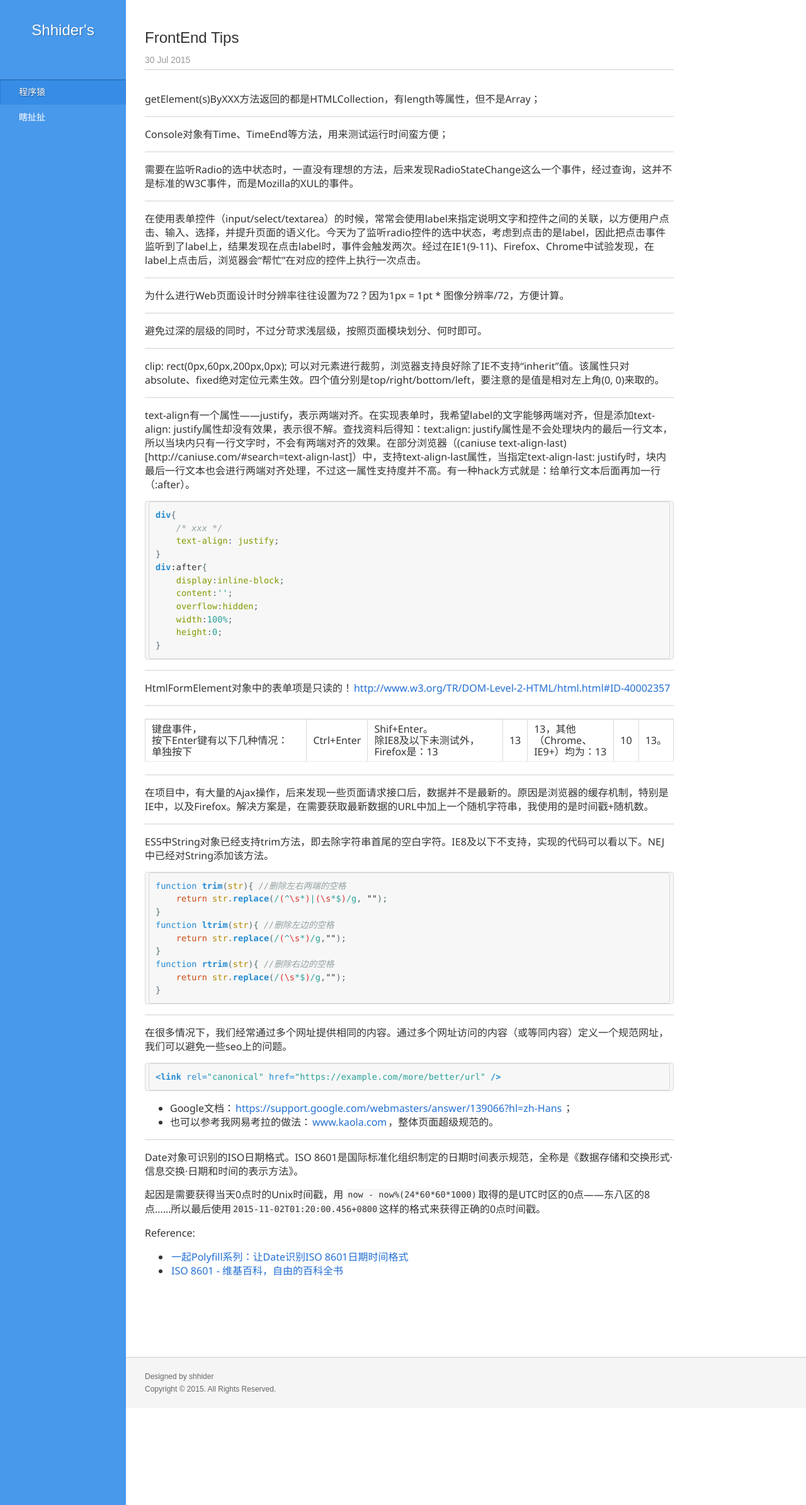
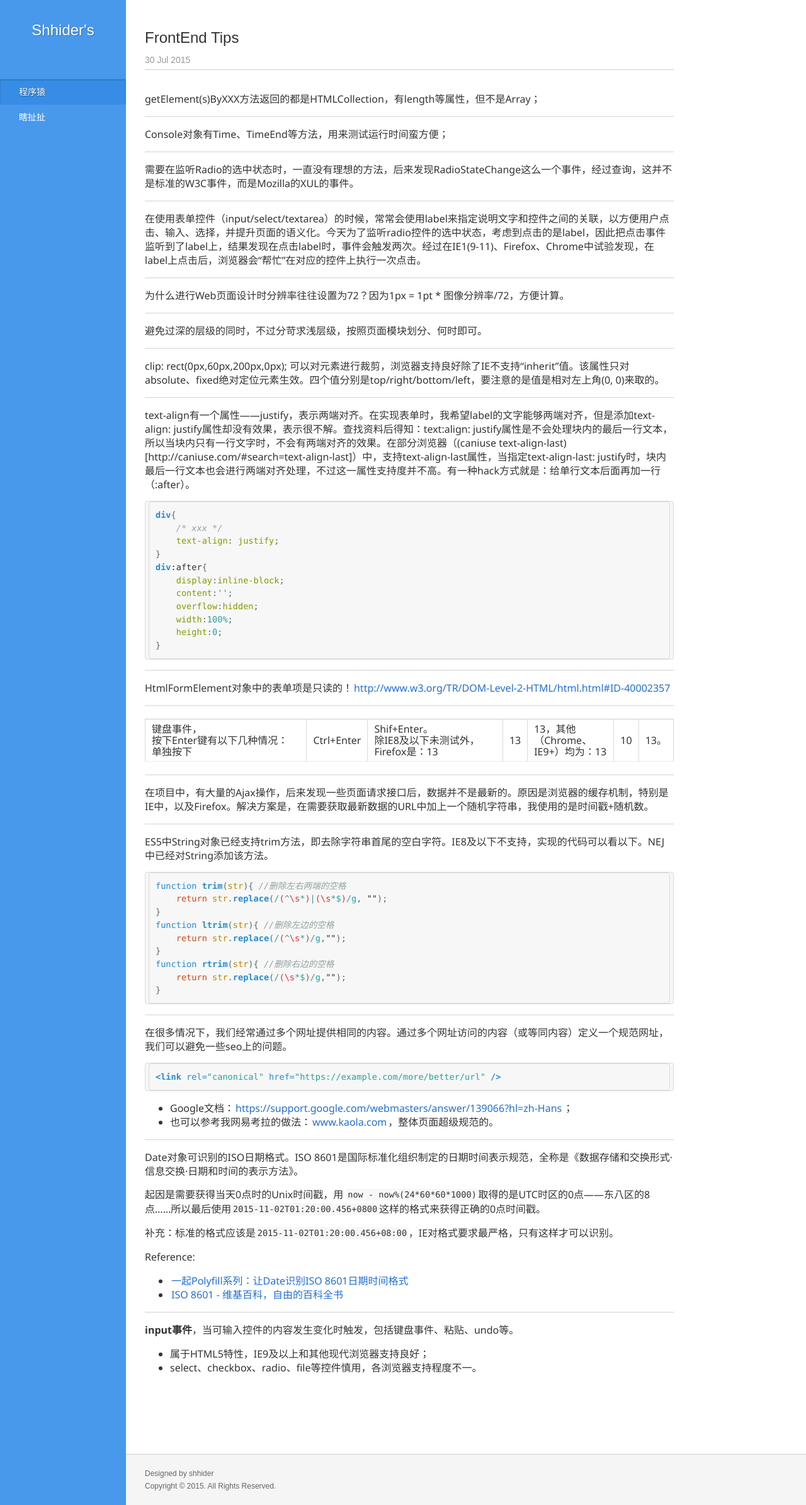
Before and after one commit to shhider/shhider.github.io, a Jekyll site: the page built from _posts/2015-07-30-frontend-tips.md, in a window 1280 px wide. Shown: the whole page at 63% size. Built offline with Jekyll 4.4.1, drawn with Linux system fonts in a browser that asks for light colours; Markdown is read by kramdown in place of the engine named in the settings; comment, search, counter and statistics services are not loaded.

Commit message:
use css-preprocessor: MCSS; add post 11-20

```diff
--- a/_posts/2015-07-30-frontend-tips.md
+++ b/_posts/2015-07-30-frontend-tips.md
@@ -93,7 +93,16 @@
 
 起因是需要获得当天0点时的Unix时间戳，用 ``now - now%(24*60*60*1000)``取得的是UTC时区的0点——东八区的8点……所以最后使用`2015-11-02T01:20:00.456+0800`这样的格式来获得正确的0点时间戳。
 
+补充：标准的格式应该是`2015-11-02T01:20:00.456+08:00`，IE对格式要求最严格，只有这样才可以识别。
+
 Reference:
 
 - [一起Polyfill系列：让Date识别ISO 8601日期时间格式](http://www.cnblogs.com/fsjohnhuang/p/3731251.html)
 - [ISO 8601 - 维基百科，自由的百科全书](https://zh.wikipedia.org/zh-cn/ISO_8601)
+
+---
+
+**input事件**，当可输入控件的内容发生变化时触发，包括键盘事件、粘贴、undo等。
+
+- 属于HTML5特性，IE9及以上和其他现代浏览器支持良好；
+- select、checkbox、radio、file等控件慎用，各浏览器支持程度不一。
--- a/public/css/base.css
+++ b/public/css/base.css
@@ -1,38 +1,22 @@
-/* === CSS Reset === */
-/* 去除间距 */
-html,body,h1,h2,h3,h4,h5,h6,
-div,dl,dt,dd,p,blockquote,pre,hr,figure,
-table,caption,th,td,
-form,fieldset,legend,input,button,textarea,
-menu{ margin:0; padding:0;}
-/* for HTML5 Tags */
-header,footer,section,article,aside,nav,hgroup,
-address,figure,figcaption,menu,details{ display:block;}
-/* Table*/
-table{ border-collapse:collapse; border-spacing:0;}
-html,body,fieldset,img,iframe,abbr{ border:0;}
-i,cite,em,var,address,dfn{ font-style:normal;}
-/* IE中链接会出现虚线框 */
-[hidefocus],summary{ outline:0;}
-sup,sub{ font-size:83%;}
-pre,code,kbd,samp{ font-family:inherit;}
-q:before,q:after{ content:none;}
-textarea{ overflow:auto; resize:none;}
-label,summary{ cursor:default;}
-a,button{ cursor:pointer;}
-body{ background:#fff;}
-a,a:hover{ text-decoration:none; color:#333;}
-/* 统一字体 */
-body,textarea,input,button,select,keygen,legend{
-  font:14px/1.5 "Microsoft Yahei", arial, \5b8b\4f53;
-  color:#333; outline:0;
-}
-
-/* === Function === */
-.f-cb:after,.f-cbli li:after{display:block; clear:both; visibility:hidden; height:0; overflow:hidden; content:".";}
-.f-cb,.f-cbli li{ zoom:1;}
-.f-ib{ display:inline-block; *display:inline; *zoom:1;}
-.f-dn{ display:none;}
-.f-db{ display:block;}
-.f-fl{ float:left;}
-.f-fr{ float:right;}
+html,body,h1,h2,h3,h4,h5,h6,div,dl,dt,dd,p,blockquote,pre,hr,figure,table,caption,th,td,form,fieldset,legend,input,button,textarea,menu{margin:0;padding:0;}
+header,footer,section,article,aside,nav,hgroup,address,figure,figcaption,menu,details{display:block;}
+table{border-collapse:collapse;border-spacing:0;}
+html,body,fieldset,img,iframe,abbr{border:0;}
+i,cite,em,var,address,dfn{font-style:normal;}
+[hidefocus],summary{outline:0;}
+sup,sub{font-size:83%;}
+pre,code,kbd,samp{font-family:inherit;}
+q:before,q:after{content:none;}
+textarea{overflow:auto;resize:none;}
+label,summary{cursor:default;}
+a,button{cursor:pointer;}
+body{background:#fff;}
+a,a:hover{text-decoration:none;color:#333;}
+body,textarea,input,button,select,keygen,legend{font:14px/1.5 "Microsoft Yahei",arial,\5b8b\4f53;color:#333;outline:0;}
+.f-cb:after,.f-cbli li:after{display:block;clear:both;visibility:hidden;height:0;overflow:hidden;content:".";}
+.f-cb,.f-cbli li{zoom:1;}
+.f-ib{display:inline-block;*display:inline;*zoom:1;}
+.f-dn{display:none;}
+.f-db{display:block;}
+.f-fl{float:left;}
+.f-fr{float:right;}
--- a/public/css/shhider.css
+++ b/public/css/shhider.css
@@ -1,99 +1,74 @@
-html, body { background-color: #fff; width: 100%; height: 100%; overflow-x: hidden;}
-.g-hd{ position: fixed; top: 0; left: 0; bottom: 0; width: 200px; transition: width linear .5s; -webkit-transition: width linear .5s;}
-.g-bd{ position: relative; margin-left: 200px; transition: margin linear .5s; -webkit-transition: margin linear .5s;}
-.g-mn{}
-.g-sd{}
-.g-ft{margin: 50px 0 0 200px; padding: 20px 30px;}
-
-.m-hd{ background: #4898eb;}
-.m-hd .logo{ padding: 30px 0;}
-.m-hd .logo h1{ font-size: 24px; color: #fff; font-weight: normal; text-align: center; text-shadow: 1px 1px 0 rgba(0,0,0,.3);}
-
-.m-nav{margin: 30px 0; padding: 0; list-style: none;}
-.m-nav li a{ display: block; padding: 0 30px; height: 40px; line-height: 40px; color: #fff;}
-.m-nav li a:hover{ background: #3A92EC;}
-.m-nav li a.crt{ background: #378DE6; box-shadow: inset 0 1px 2px rgba(0,0,0,.3); text-shadow: 0 1px 2px rgba(0,0,0,.5);}
-
-.m-mdtit{ width: 100px; border-bottom: 2px solid #4898eb; color: #4898eb; font-size: 18px;}
-.m-bloglist{ padding: 30px;}
-.m-bloglist section{ padding: 20px 0; border-top: 1px solid #ccc;}
-.m-bloglist h2{ font-weight: normal; line-height: 36px; }
-.m-bloglist h2 a{ color: #333; text-decoration: none;}
-.m-bloglist h2 a:hover{ color: #236fd4; text-decoration: underline;}
-.m-bloglist h4{ font-size: 14px; color: #999; font-weight: normal; line-height: 30px;}
-.m-bloglist .pic{ margin: 15px 0; padding: 0; max-height: 400px; overflow: hidden;}
-.m-bloglist .pic img{ width: 600px;}
-.m-bloglist .summary{ margin: 15px 0; padding: 0;}
-.m-bloglist .summary p{ margin: 0; padding: 0; color: #666;}
-
-article { padding: 40px 30px; transition: margin linear .5s;}
-article .info{ margin: 0; color: #999; line-height: 30px;}
-article .content {
-	padding: 20px 0; border-top: 1px solid #ccc;
-	font-family: Museo, Segoe, "Segoe UI", Helvetica, Arial, sans-serif;
-	font-size: 16px; color: #333333; line-height: 22px;
+html,body{background-color:#fff;width:100%;height:100%;overflow-x:hidden;}
+.g-hd{position:fixed;top:0;left:0;bottom:0;width:200px;transition:width linear 0.5s;-webkit-transition:width linear 0.5s;}
+.g-bd{position:relative;margin-left:200px;transition:margin linear 0.5s;-webkit-transition:margin linear 0.5s;}
+.g-ft{margin:50px 0 0 200px;padding:20px 30px;}
+.m-hd{background:#4898eb;}
+.m-hd .logo{padding:30px 0;}
+.m-hd .logo h1{font-size:24px;color:#fff;font-weight:normal;text-align:center;text-shadow:1px 1px 0 rgba(0,0,0,0.3);}
+.m-nav{margin:30px 0;padding:0;list-style:none;}
+.m-nav li a{display:block;padding:0 30px;height:40px;line-height:40px;color:#fff;}
+.m-nav li a:hover{background:#3a92ec;}
+.m-nav li a.crt{background:#378de6;box-shadow:inset 0 1px 2px rgba(0,0,0,0.3);text-shadow:0 1px 2px rgba(0,0,0,0.5);}
+.m-mdtit{width:100px;border-bottom:2px solid #4898eb;color:#4898eb;font-size:18px;}
+.m-bloglist{padding:30px;}
+.m-bloglist section{padding:20px 0;border-top:1px solid #ccc;}
+.m-bloglist h2{font-weight:normal;line-height:36px;}
+.m-bloglist h2 a{color:#333;text-decoration:none;}
+.m-bloglist h2 a:hover{color:#236fd4;text-decoration:underline;}
+.m-bloglist h4{font-size:14px;color:#999;font-weight:normal;line-height:30px;}
+.m-bloglist .pic{margin:15px 0;padding:0;max-height:400px;overflow:hidden;}
+.m-bloglist .pic img{width:600px;}
+.m-bloglist .summary{margin:15px 0;padding:0;}
+.m-bloglist .summary p{margin:0;padding:0;color:#666;}
+article{padding:40px 30px;transition:margin linear 0.5s;}
+article .info{margin:0;color:#999;line-height:30px;}
+article .content{padding:20px 0;border-top:1px solid #ccc;font-family:Museo,Segoe,"Segoe UI",Helvetica,Arial,sans-serif;font-size:16px;color:#333;line-height:22px;}
+footer{border-top:1px solid #ccc;background-color:#f5f5f5;}
+footer p{color:#666;font-size:12px;line-height:20px;}
+@media screen and (min-width: 1200px){article{max-width:60em;}
 }
-
-footer{ border-top: 1px solid #ccc; background-color: #f5f5f5;}
-footer p{ color: #666; font-size: 12px; line-height: 20px;}
-
-@media screen and (min-width: 1200px){
-	article{ max-width: 60em;}
+@media screen and (min-width: 800px) and (max-width: 1200px){article{max-width:50em;margin:0 auto;}
 }
-/* 800px < width < 1200px 屏幕 */
-@media screen and (min-width: 800px) and (max-width: 1200px){
-	article{ max-width: 50em; margin: 0 auto;}
+@media screen and (min-width: 600px) and (max-width: 800px){.g-hd{width:120px;}
+.g-bd{margin-left:120px;}
+.g-ft{margin:50px 0 0 120px;}
 }
-/* 600px < width < 800px 屏幕 */
-@media screen and (min-width: 600px) and (max-width: 800px){
-	.g-hd{ width: 120px;}
-	.g-bd{ margin-left: 120px;}
-	.g-ft{ margin: 50px 0 0 120px;}
+@media screen and (max-width: 600px){.g-hd{position:relative;width:100%;}
+.m-hd .logo{padding:30px 20px;width:160px;}
+.m-hd .logo h1{text-align:left;}
+.m-nav{position:absolute;top:10px;right:0;}
+.m-nav{margin:0;}
+.m-nav li a{padding:0 20px;}
+.g-bd{margin:0;}
+.m-bloglist{padding:30px 20px;}
+.g-ft{margin:50px 0 0 0;padding:20px;}
+article{padding:30px 20px;}
 }
-/* 600px以下小屏、移动端 */
-@media screen and (max-width: 600px){
-	.g-hd{ position: relative; width: 100%;}
-	.m-hd .logo{ padding: 30px 20px; width: 160px;}
-	.m-hd .logo h1{ text-align: left;}
-	.m-nav{ position: absolute; top: 10px; right: 0;}
-	.m-nav{ margin: 0;}
-	.m-nav li a{ padding: 0 20px;}
-	.g-bd{ margin: 0;}
-	.m-bloglist{ padding: 30px 20px;}
-	.g-ft{ margin: 50px 0 0 0; padding: 20px;}
-	article { padding: 30px 20px;}
-}
-
-/* markdown style */
-article h1{ font-weight: normal; font-size: 24px; line-height: 40px;}
-article h2{ padding-bottom: 0.3em; font-size: 1.75em; line-height: 1.225; border-bottom: 1px solid #eee;}
-article h3{ font-size:1.5em; line-height:1.43}
-article h4{ font-size:1.25em}
-article h5{ font-size:1em}
-article h6{ font-size:1em;color:#777}
-article a:link,
-article a:visited,
-article a:link:hover,
-article a:visited:hover { color: #236fd4; margin: 0 2px;}
-article a:hover { color: #236fd4; margin: 0 2px; text-decoration: underline;}
-article p { line-height: 22px; margin: 15px 0;}
-article img { border: 1px solid #bababa; box-shadow: 2px 2px 3px rgba(0, 0, 0, 0.1); max-width: 40em;}
-article blockquote{ margin: 1.5em 10px; padding: 5px 15px; background: #f9f9f9; border-left: 6px solid #ccc; quotes: "\201C" "\201D" "\2018" "\2019";}
-article blockquote p{ font-size: 14px; color: #666; line-height: 20px; margin: 10px 0;}
-article hr{height:2px; padding:0; margin:16px 0; background-color:#e7e7e7; border:0 none}
-article table { cell-spacing: 0; border: 1px solid #dadada; margin: 20px 0; width: 100%;word-break:normal;word-break:keep-all}
-article table tr{ background-color:#fff;border-top:1px solid #ccc}
-article table th, article table td { padding: 6px 10px; border-bottom: 1px solid #eaeaea; border-right: 1px solid #dadada; color: #333; line-height: 18px;}
-article table th { font-size: 16px; line-height: 28px; font-weight: bold; color: #333;}
-article table tbody tr:nth-child(even) { background: #f8f8f8;}
-article code{ margin:0; padding: 0.1em 0.2em; font-size:85%; background:#f7f7f7; border-radius:3px; font-family: Menlo, Consolas, "Liberation Mono", Courier, monospace;}
-article code br{display:none}
-article pre>code{padding:0;margin:0;font-size:100%;word-break:normal;white-space:pre;background:transparent;border:0}
-article .highlight{margin-bottom:16px; background: #f7f7f7; border: 1px solid #dadada; padding: 0 5px; border-radius: 4px;}
-article .highlight pre, article pre{padding:10px; overflow:auto; font-size:85%; line-height:1.45;}
-article .highlight pre{margin-bottom:0; word-break:normal}
-article pre{word-wrap:normal}
-article pre code{display:inline;max-width:initial;padding:0;margin:0;overflow:initial;line-height:inherit;word-wrap:normal;background-color:transparent;border:0}
-article pre code:before,article pre code:after{content:normal}
-article kbd{display:inline-block;padding:3px 5px;font-size:11px;line-height:10px;color:#555;vertical-align:middle;background-color:#fcfcfc;border:solid 1px #ccc;border-bottom-color:#bbb;border-radius:3px;box-shadow:inset 0 -1px 0 #bbb}
-/* end of markdown */
+article h1{font-weight:normal;font-size:24px;line-height:40px;}
+article h2{padding-bottom:0.3em;font-size:1.75em;line-height:1.225;border-bottom:1px solid #eee;}
+article h3{font-size:1.5em;line-height:1.43;}
+article h4{font-size:1.25em;}
+article h5{font-size:1em;}
+article h6{font-size:1em;color:#777;}
+article a:link,article a:visited,article a:link:hover,article a:visited:hover{color:#236fd4;margin:0 2px;}
+article a:hover{color:#236fd4;margin:0 2px;text-decoration:underline;}
+article p{line-height:22px;margin:15px 0;}
+article img{border:1px solid #bababa;box-shadow:2px 2px 3px rgba(0,0,0,0.1);max-width:40em;}
+article blockquote{margin:1.5em 10px;padding:5px 15px;background:#f9f9f9;border-left:6px solid #ccc;quotes:"\201C" "\201D" "\2018" "\2019";}
+article blockquote p{font-size:14px;color:#666;line-height:20px;margin:10px 0;}
+article hr{height:2px;padding:0;margin:16px 0;background-color:#e7e7e7;border:0 none;}
+article table{cell-spacing:0;border:1px solid #dadada;margin:20px 0;width:100%;word-break:normal;word-break:keep-all;}
+article table tr{background-color:#fff;border-top:1px solid #ccc;}
+article table th,article table td{padding:6px 10px;border-bottom:1px solid #eaeaea;border-right:1px solid #dadada;color:#333;line-height:18px;}
+article table th{font-size:16px;line-height:28px;font-weight:bold;color:#333;}
+article table tbody tr:nth-child(even){background:#f8f8f8;}
+article code{margin:0;padding:0.1em 0.2em;font-size:85%;background:#f7f7f7;border-radius:3px;font-family:Menlo,Consolas,"Liberation Mono",Courier,monospace;}
+article code br{display:none;}
+article pre>code{padding:0;margin:0;font-size:100%;word-break:normal;white-space:pre;background:transparent;border:0;}
+article .highlight{margin-bottom:16px;background:#f7f7f7;border:1px solid #dadada;padding:0 5px;border-radius:4px;}
+article .highlight pre,article pre{padding:10px;overflow:auto;font-size:85%;line-height:1.45;}
+article .highlight pre{margin-bottom:0;word-break:normal;}
+article pre{word-wrap:normal;}
+article pre code{display:inline;max-width:initial;padding:0;margin:0;overflow:initial;line-height:inherit;word-wrap:normal;background-color:transparent;border:0;}
+article pre code:before,article pre code:after{content:normal;}
+article kbd{display:inline-block;padding:3px 5px;font-size:11px;line-height:10px;color:#555;vertical-align:middle;background-color:#fcfcfc;border:solid 1px #ccc;border-bottom-color:#bbb;border-radius:3px;box-shadow:inset 0 -1px 0 #bbb;}
```
Also changed, not shown: _posts/2015-11-20-absolute-relative-fixed-positioining-how-do-they-differ.md (added, +36 -0 lines), public/mcss/mcss.json (added, +7 -0 lines), 4 other files.
